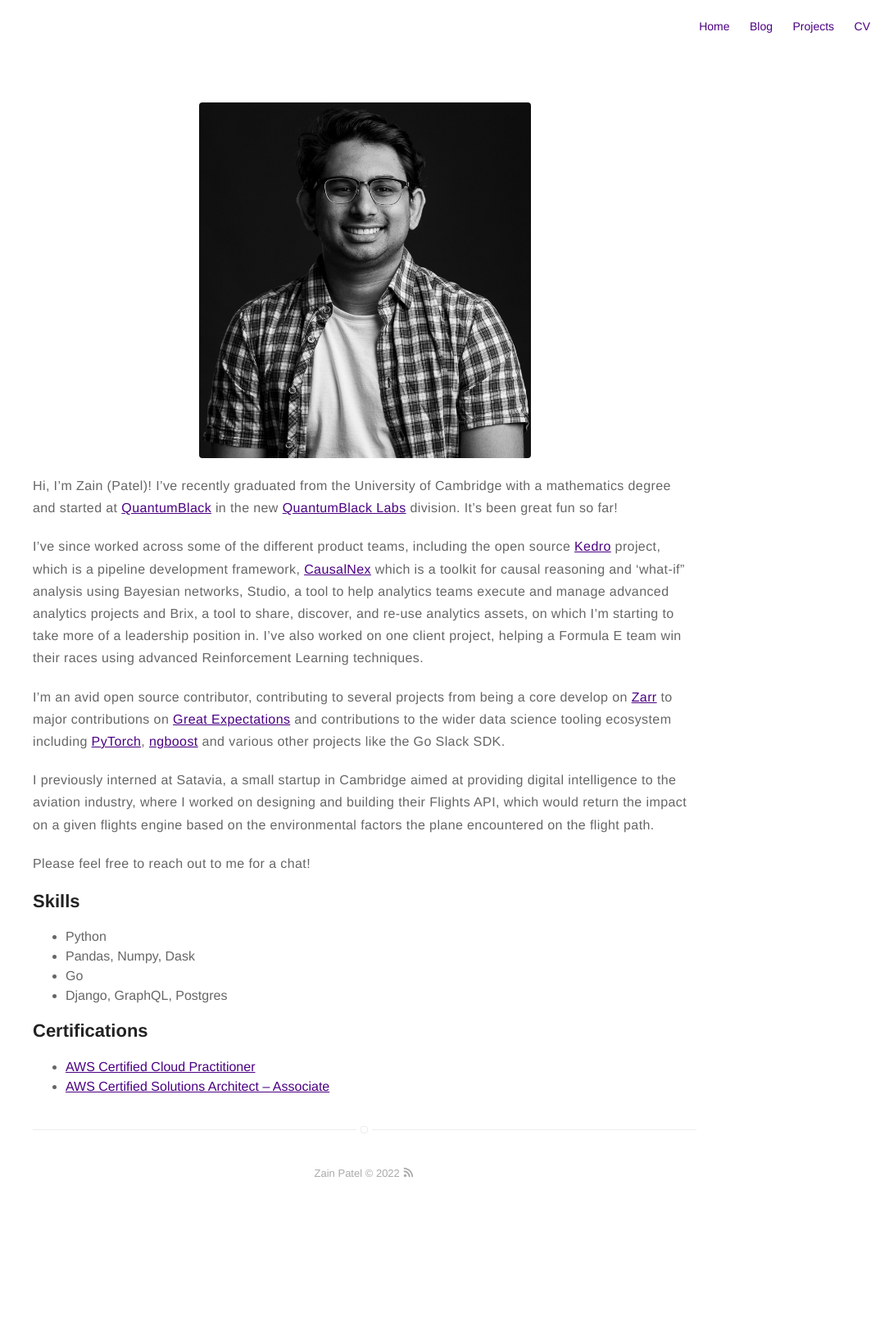
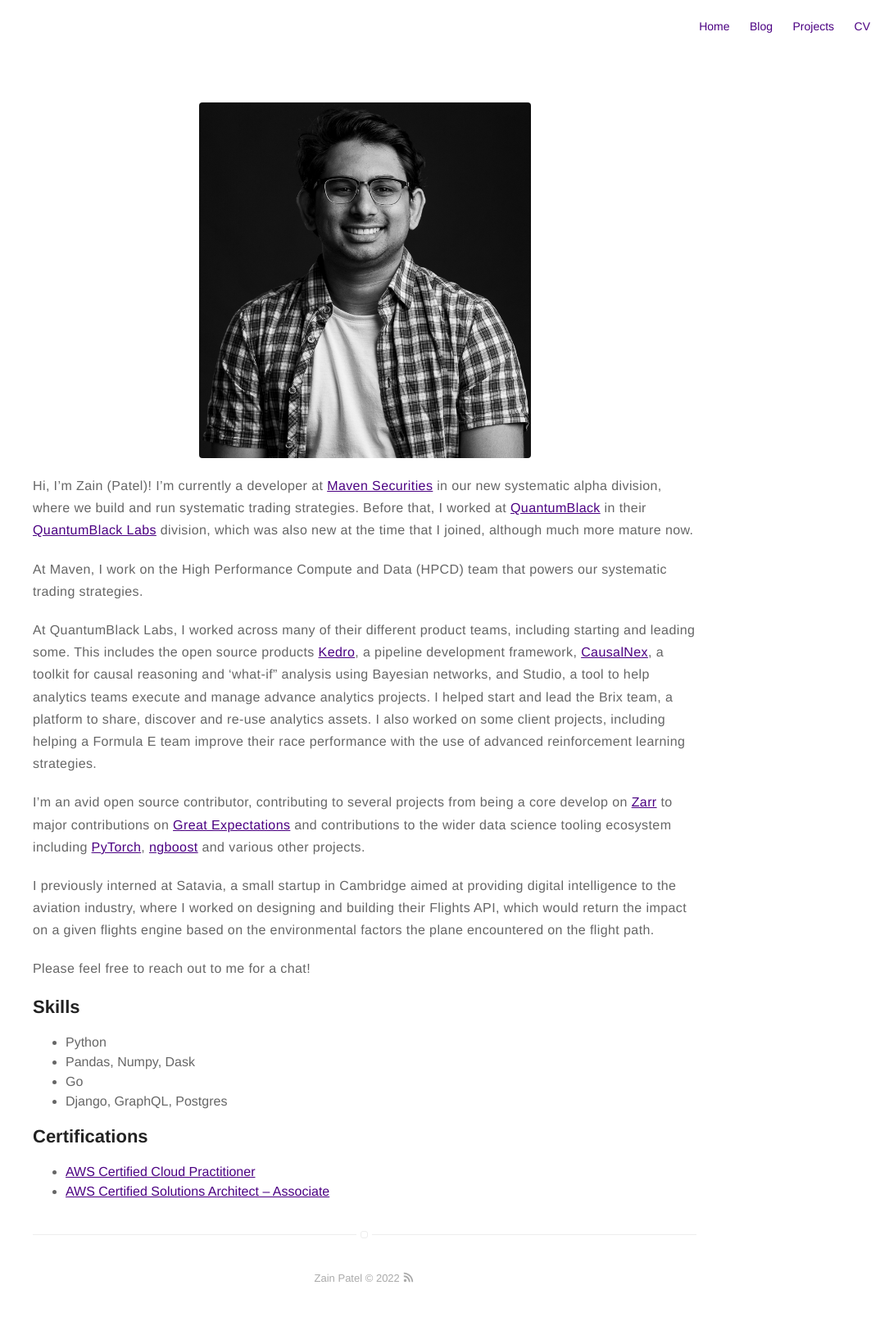
Before and after one commit to mzjp2/blog, a Jekyll site: the page built from about.md, in a window 1280 px wide. Shown: the whole page at 82% size, without its empty margins (195-1280 px from the left). Built offline with Jekyll 4.4.1, drawn with Linux system fonts in a browser that asks for light colours; before the commit the page ends 1479 px from its top, so only the background shows below that.

Commit message:
Update about.md with new Maven job

```diff
--- a/_config.yml
+++ b/_config.yml
@@ -1,6 +1,6 @@
 # main text of home
 name: Zain Patel
-bio: Software Engineer @ QB \\ Maths @ Cambridge
+bio: Dev @ Maven | ex-QB | Maths @ Cam
 
 # twitter summary info
 description: Zain Patel's personal home page
--- a/about.md
+++ b/about.md
@@ -4,11 +4,13 @@ layout: page
 ---
 ![Profile Image](/assets/images/profile_2.jpg)
 
-Hi, I'm Zain (Patel)! I've recently graduated from the University of Cambridge with a mathematics degree and started at [QuantumBlack](https://quantumblack.com) in the new [QuantumBlack Labs](https://quantumblack.com/labs) division. It's been great fun so far!
+Hi, I'm Zain (Patel)! I'm currently a developer at [Maven Securities](https://mavensecurities.com) in our new systematic alpha division, where we build and run systematic trading strategies. Before that, I worked at [QuantumBlack](https://quantumblack.com) in their [QuantumBlack Labs](https://quantumblack.com/labs) division, which was also new at the time that I joined, although much more mature now.
 
-I've since worked across some of the different product teams, including the open source [Kedro](https://github.com/quantumblacklabs/kedro) project, which is a pipeline development framework, [CausalNex](https://github.com/quantumblacklabs/causalnex) which is a toolkit for causal reasoning and 'what-if" analysis using Bayesian networks, Studio, a tool to help analytics teams execute and manage advanced analytics projects and Brix, a tool to share, discover, and re-use analytics assets, on which I'm starting to take more of a leadership position in. I've also worked on one client project, helping a Formula E team win their races using advanced Reinforcement Learning techniques.
+At Maven, I work on the High Performance Compute and Data (HPCD) team that powers our systematic trading strategies.
 
-I'm an avid open source contributor, contributing to several projects from being a core develop on [Zarr](https://github.com/zarr-developers/zarr-python) to major contributions on [Great Expectations](https://github.com/great-expectations/great_expectations) and contributions to the wider data science tooling ecosystem including [PyTorch](https://pytorch.org), [ngboost](https://github.com/stanfordmlgroup/ngboost) and various other projects like the Go Slack SDK.
+At QuantumBlack Labs, I worked across many of their different product teams, including starting and leading some. This includes the open source products [Kedro](https://github.com/quantumblacklabs/kedro), a pipeline development framework, [CausalNex](https://github.com/quantumblacklabs/causalnex), a toolkit for causal reasoning and 'what-if" analysis using Bayesian networks, and Studio, a tool to help analytics teams execute and manage advance analytics projects. I helped start and lead the Brix team, a platform to share, discover and re-use analytics assets. I also worked on some client projects, including helping a Formula E team improve their race performance with the use of advanced reinforcement learning strategies.
+
+I'm an avid open source contributor, contributing to several projects from being a core develop on [Zarr](https://github.com/zarr-developers/zarr-python) to major contributions on [Great Expectations](https://github.com/great-expectations/great_expectations) and contributions to the wider data science tooling ecosystem including [PyTorch](https://pytorch.org), [ngboost](https://github.com/stanfordmlgroup/ngboost) and various other projects.
 
 I previously interned at Satavia, a small startup in Cambridge aimed at providing digital intelligence to the aviation industry, where I worked on designing and building their Flights API, which would return the impact on a given flights engine based on the environmental factors the plane encountered on the flight path.
 
```
Also changed, not shown: _posts/2021-09-08-helm-template-preview.md (+1 -0 lines).
